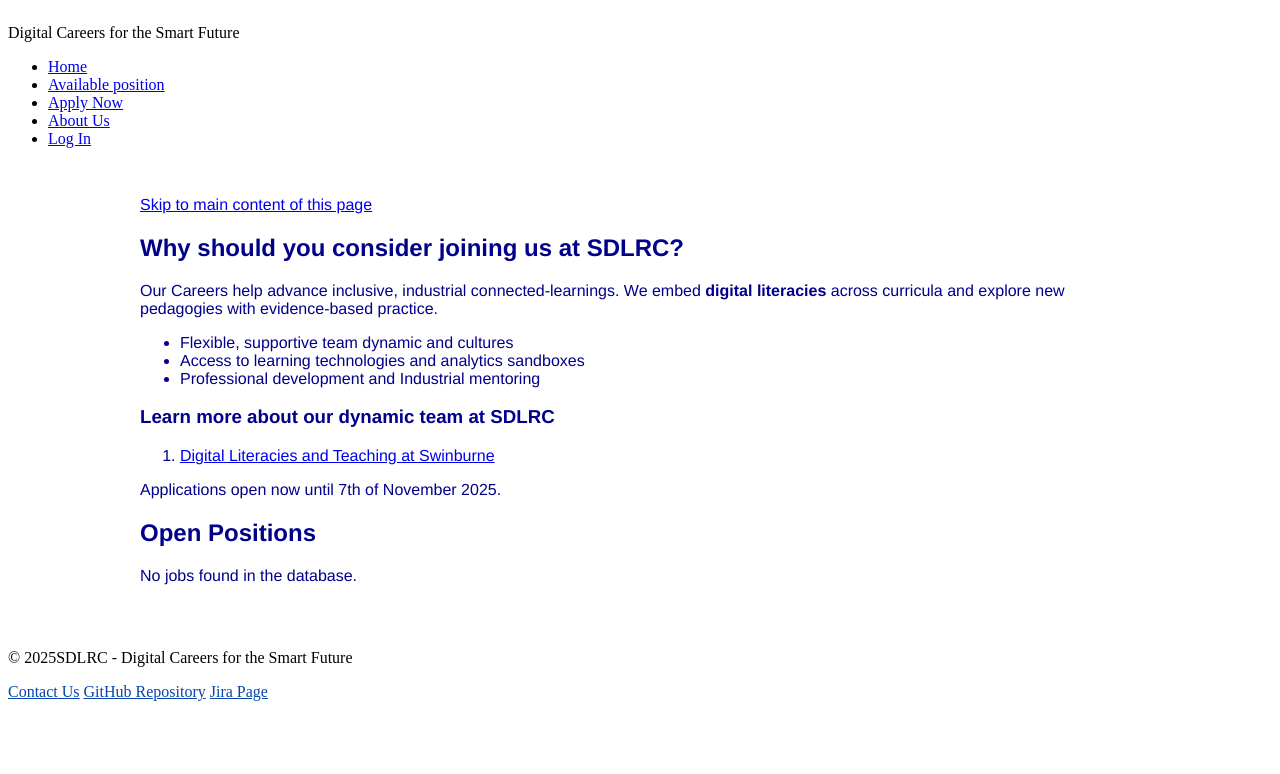
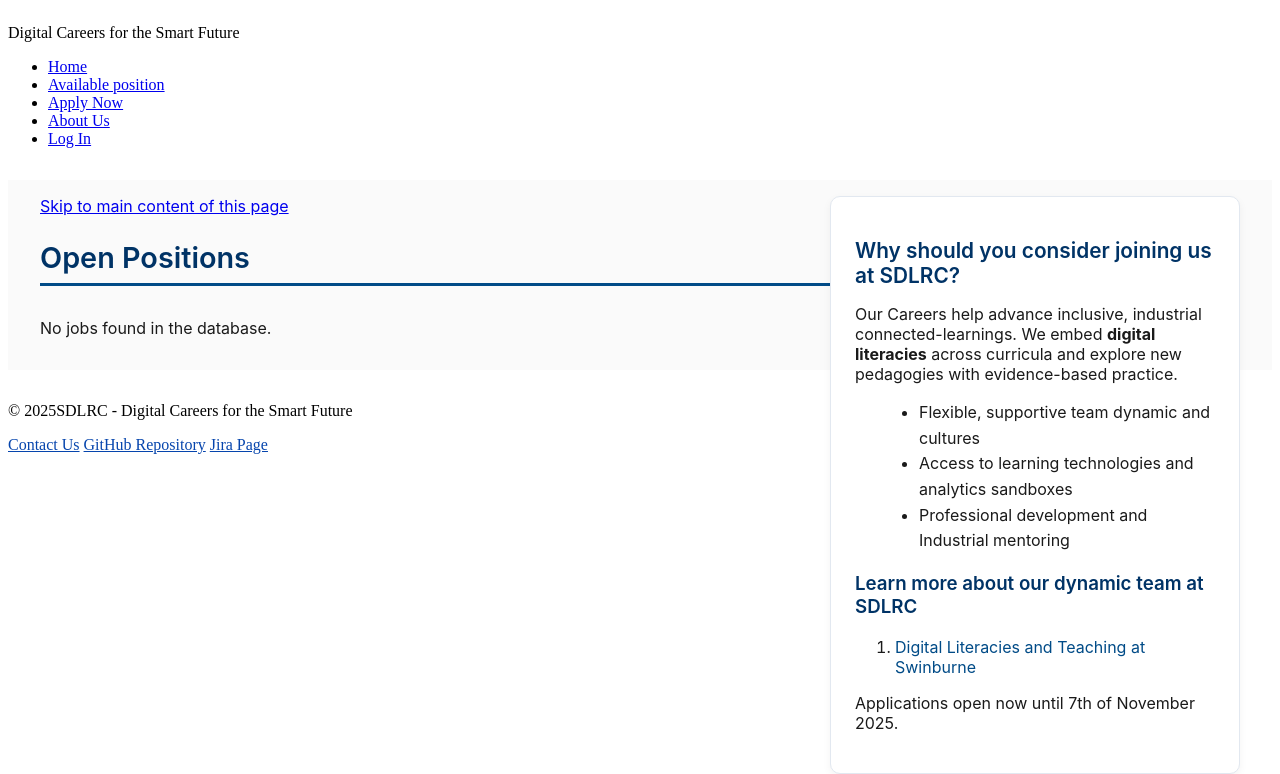
Before and after one commit to amywamy/COS10026_Group3_Part2, a PHP site: page /project2/jobs.php in a window 1280 px wide. Shown: the part 368-1142 px from the top of the page. Before the commit the page ends 1069 px from the top, so only its background shows below. Run offline with PHP 8.4, Linux system fonts and the light colour scheme; data that the repository does not hold is empty.

Commit message:
Update style.css

```diff
--- a/styles/style.css
+++ b/styles/style.css
@@ -1,78 +1,178 @@
-/* Styling for Job Page*/
+
 .jobs {
-    font-family: 'Franklin Gothic Medium', 'Arial Narrow', Arial, sans-serif;
-    color: darkblue;
-    margin: 2rem auto;
-    max-width: 1000px;
-    padding: 1rem;
+  font-family: 'Inter', 'Helvetica Neue', Arial, sans-serif;
+  color: #1a1a1a;
+  max-width: 1200px;
+  margin: 2rem auto;
+  padding: 1rem 2rem;
+  background: #fafafa;
+}
+
+.jobs h2, .jobs h3 {
+  color: #003366;
+  font-weight: 600;
+}
+
+#open-roles {
+  border-bottom: 3px solid #004b87;
+  padding-bottom: 0.5rem;
+  margin-bottom: 2rem;
+  font-size: 1.8rem;
 }
 
 .job-container {
-    display: grid;
-    grid-template-columns: 1fr;
-    gap: 2rem;
+  display: flex;
+  flex-direction: column;
+  gap: 2rem;
 }
 
+/* Individual job card */
 .job-card {
-    border: 1.2px solid #ccc;
-    border-radius: 8px;
-    background-color: #fdfdfd;
-    box-shadow: 0 2px 5px rbga(0,0,0,0.09);
-    padding: 1.6rem;
+  background: #fff;
+  border: 1px solid #e2e8f0;
+  border-radius: 12px;
+  padding: 1.8rem;
+  box-shadow: 0 3px 8px rgba(0,0,0,0.05);
+  transition: all 0.3s ease;
+}
+
+.job-card:hover {
+  transform: translateY(-4px);
+  box-shadow: 0 6px 14px rgba(0,0,0,0.08);
+}
+
+/* Header area */
+.job-card header {
+  border-bottom: 1px solid #e6e6e6;
+  margin-bottom: 1rem;
+  padding-bottom: 0.5rem;
 }
 
 .job-card h3 {
   font-size: 1.4rem;
-  color: #003366;
+  margin: 0;
+  color: #00264d;
 }
 
 .job-code {
   color: #0073e6;
-  font-weight: bold;
+  font-weight: 700;
 }
 
 .badge {
-  background: #0073e6;
+  background: #004b87;
   color: #fff;
-  border-radius: 5px;
-  padding: 0.2rem 0.5rem;
-  font-size: 0.8rem;
+  border-radius: 6px;
+  padding: 0.25rem 0.6rem;
+  font-size: 0.75rem;
+  margin-left: 0.5rem;
+  display: inline-block;
 }
 
+/* Job metadata */
 .job-summary {
-  margin: 0.5rem 0 1rem 0;
   color: #333;
+  margin-top: 0.5rem;
+  line-height: 1.6;
 }
 
 .job-meta {
   list-style: none;
   padding: 0;
-  margin: 0 0 1rem 0;
+  margin: 1rem 0;
+  font-size: 0.95rem;
 }
 
 .job-meta li {
-  margin-bottom: 0.3rem;
+  padding: 0.25rem 0;
 }
 
+.job-meta strong {
+  color: #004b87;
+}
+
+/* Collapsible details */
 details {
-  margin-bottom: 1rem;
+  margin: 0.75rem 0;
+  border: 1px solid #e2e8f0;
+  border-radius: 8px;
+  padding: 0.75rem 1rem;
+  background: #f9fafc;
 }
 
 details summary {
-  font-weight: bold;
   cursor: pointer;
+  font-weight: 600;
   color: #003366;
 }
 
+details ul, details ol {
+  margin: 0.75rem 0 0 1.5rem;
+  line-height: 1.6;
+}
+
+/* Apply button */
 .apply-btn {
   display: inline-block;
-  background: #0073e6;
-  color: white;
-  padding: 0.6rem 1rem;
-  border-radius: 5px;
+  margin-top: 1rem;
+  background: #004b87;
+  color: #fff;
+  padding: 0.7rem 1.2rem;
+  border-radius: 6px;
+  font-weight: 600;
+  text-decoration: none;
+  transition: background 0.3s ease;
+}
+
+.apply-btn:hover {
+  background: #006ad1;
+}
+
+/* Sidebar info card */
+aside {
+  float: right;
+  width: 30%;
+  margin-left: 2rem;
+  background: #fff;
+  border: 1px solid #e2e8f0;
+  border-radius: 10px;
+  padding: 1.5rem;
+  box-shadow: 0 3px 8px rgba(0,0,0,0.05);
+}
+
+aside h2 {
+  font-size: 1.3rem;
+  color: #00264d;
+  margin-bottom: 0.5rem;
+}
+
+aside ul {
+  margin: 0.5rem 0 1rem 1.5rem;
+  line-height: 1.6;
+}
+
+aside a {
+  color: #004b87;
   text-decoration: none;
 }
 
-.apply-btn:hover {
-  background: #005bb5;
+aside a:hover {
+  text-decoration: underline;
 }
+
+/* Responsive adjustments */
+@media (max-width: 900px) {
+  .jobs {
+    padding: 1rem;
+  }
+
+  aside {
+    float: none;
+    width: 100%;
+    margin: 2rem 0;
+  }
+
+  .job-card {
+    padding: 1.2rem;
+  }
+}
```
